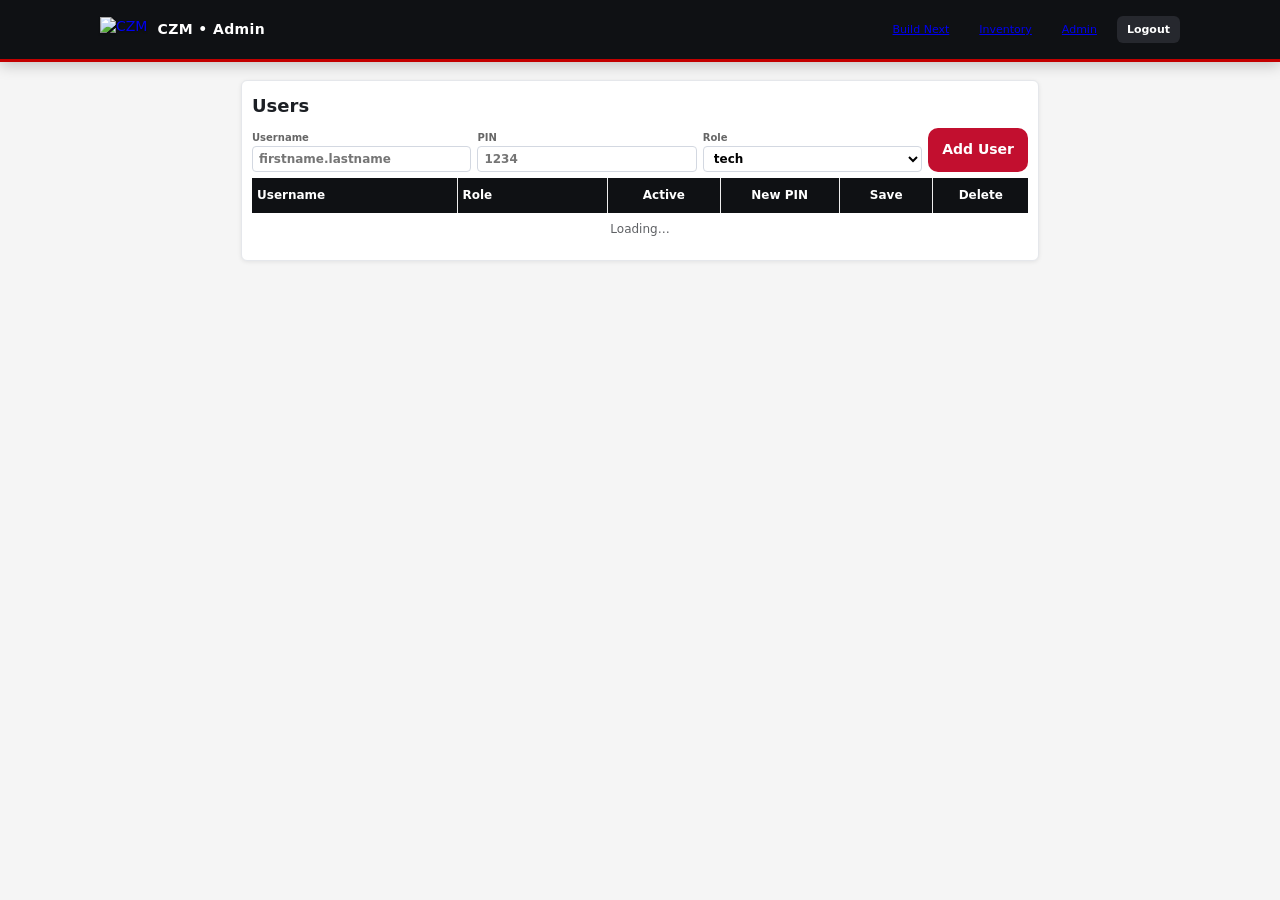
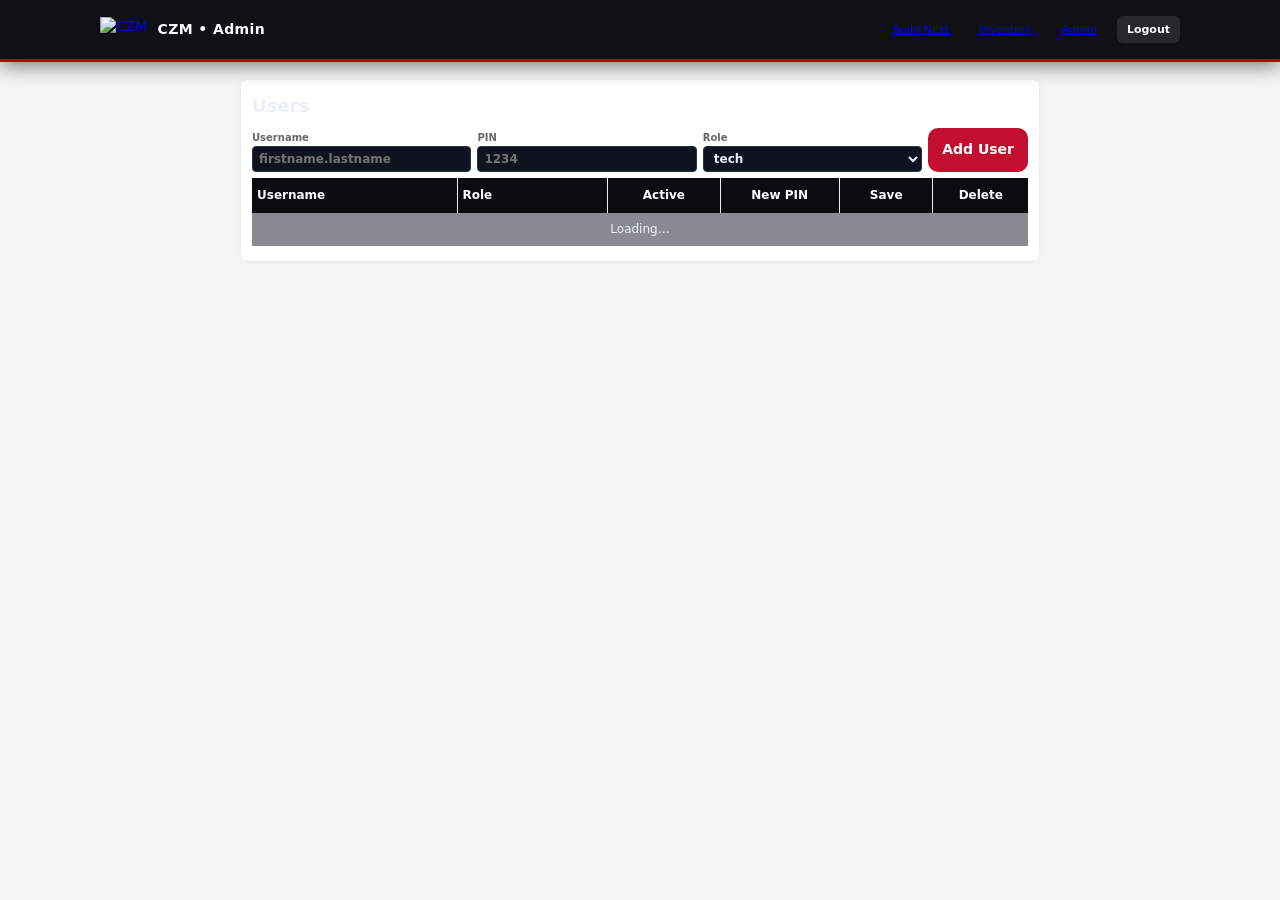

Add files via upload

--- a/wireshop-frontend/style.css
+++ b/wireshop-frontend/style.css
@@ -1,13 +1,18 @@
-/* ===== CZM Wireshop — Compact Pro Theme ===== */
+/* ===== CZM Wireshop — Dark Theme ===== */
 :root{
   --red:#C20F2F;
   --black:#0E0F12;
-  --ink:#1c1f24;
-  --muted:#6b7280;
-  --bg:#f6f7f9;
-  --card:#ffffff;
-  --line:#e5e7eb;
-  --shadow:0 6px 18px rgba(0,0,0,.12);
+  --ink:#e9eefc;
+  --ink-dim:#8a97b0;
+  --muted:#8a97b0;
+  --bg:#0b0d12;
+  --card:#141925ee;
+  --line:#2a3245;
+  --shadow:
+    0 20px 50px rgba(0,0,0,.5),
+    0 0 0 1px rgba(0,0,0,.3),
+    0 0 28px 5px rgba(194,15,47,.12),
+    0 0 50px 10px rgba(91,192,235,.07);
 }
 
 *{box-sizing:border-box}
@@ -16,15 +21,19 @@ body{
   margin:0;
   font: 14px/1.4 ui-sans-serif, -apple-system, Segoe UI, Roboto, Helvetica, Arial;
   color:var(--ink);
-  background:linear-gradient(180deg,#fafafa, #f1f3f6 40%, #eef0f3);
+  background:
+    radial-gradient(ellipse 900px 600px at 75% 20%, rgba(194,15,47,.15), transparent 60%),
+    radial-gradient(ellipse 800px 600px at 15% 85%, rgba(91,192,235,.10), transparent 55%),
+    #0b0d12;
+  min-height:100vh;
 }
 
-/* Subtle background logo (smaller, lighter) */
+/* Background logo watermark */
 body::before{
   content:"";
   position:fixed; inset:0;
-  background:url('czm-logo.png') center/280px no-repeat;
-  opacity:.04; filter:grayscale(100%);
+  background:url('czm-logo.png') center/300px no-repeat;
+  opacity:.04; filter:grayscale(100%) invert(1);
   pointer-events:none;
 }
 
@@ -34,9 +43,10 @@ main,.page{width:min(1080px,92vw); margin:64px auto}
 /* ===== Top bar ===== */
 .brand-bar{
   position:sticky; top:0; z-index:40;
-  background:linear-gradient(0deg, var(--black), #000);
+  backdrop-filter:blur(12px) saturate(110%);
+  background:linear-gradient(180deg,#0d1119f2,#0b0f16e8);
   border-bottom:2px solid var(--red);
-  box-shadow:0 3px 14px rgba(0,0,0,.22);
+  box-shadow:0 4px 20px rgba(0,0,0,.5);
 }
 .brand-inner{
   width:min(1080px,92vw); margin:0 auto;
@@ -55,29 +65,31 @@ main,.page{width:min(1080px,92vw); margin:64px auto}
 /* ===== Cards ===== */
 .card{
   background:var(--card);
-  border:1px solid var(--line);
+  border:1px solid rgba(255,255,255,.08);
   border-radius:12px;
   padding:14px 16px;
   box-shadow:var(--shadow);
   margin:14px auto;
+  backdrop-filter:blur(10px);
 }
-.card h2{margin:.1rem 0 .6rem 0; font-size:18px}
+.card h2{margin:.1rem 0 .6rem 0; font-size:18px; color:var(--ink);}
 
 /* ===== Inputs / Buttons ===== */
-label{font-weight:700; font-size:13px}
+label{font-weight:700; font-size:13px; color:var(--ink);}
 input,select,textarea,button{font:inherit}
 select, input, textarea{
-  width:100%; background:#fff; border:1px solid #d3d8e1; border-radius:10px;
-  padding:9px 10px; outline:none; transition:border .15s, box-shadow .15s;
+  width:100%; background:#0f1320; border:1px solid var(--line); border-radius:10px;
+  padding:9px 10px; outline:none; color:var(--ink);
+  transition:border .15s, box-shadow .15s;
 }
 select:focus, input:focus, textarea:focus{
-  border-color:var(--red); box-shadow:0 0 0 3px rgba(194,15,47,.14);
+  border-color:var(--red); box-shadow:0 0 0 3px rgba(194,15,47,.18);
 }
 button{
   background:var(--red); color:#fff; border:0; border-radius:10px; font-weight:800;
   padding:10px 14px; cursor:pointer;
 }
-button:hover{filter:brightness(1.05)}
+button:hover{filter:brightness(1.08)}
 button:active{transform:translateY(1px)}
 button.danger{background:#b91c1c}
 button.secondary{background:#26282e}
@@ -88,7 +100,7 @@ button.secondary{background:#26282e}
 
 /* Info panel */
 .info{
-  background:#fbfcff; border:1px dashed #d8dde6; border-radius:10px; padding:10px;
+  background:rgba(255,255,255,.04); border:1px dashed rgba(255,255,255,.12); border-radius:10px; padding:10px;
   display:grid; gap:4px; font-size:13px;
 }
 .info p{margin:0} .info span{font-weight:800}
@@ -96,58 +108,60 @@ button.secondary{background:#26282e}
 /* ===== Tables ===== */
 table{width:100%; border-collapse:separate; border-spacing:0; font-size:13px}
 thead th{
-  background:#0f1114; color:#fff; text-align:left; padding:9px 10px; font-weight:800;
+  background:#0a0c10; color:#fff; text-align:left; padding:9px 10px; font-weight:800;
 }
-tbody td{background:#fff; padding:9px 10px; border-top:1px solid var(--line); vertical-align:top}
-tbody tr:hover td{background:#fafafa}
+tbody td{background:rgba(15,20,35,.7); padding:9px 10px; border-top:1px solid var(--line); vertical-align:top; color:var(--ink);}
+tbody tr:hover td{background:rgba(255,255,255,.04)}
 tbody tr:first-child td{border-top:0}
 .sticky-head thead th{position:sticky; top:48px; z-index:5}
 
 /* Active row widgets */
 .notes-box{
   width:100%; min-height:64px; resize:vertical;
-  border:1px solid #d3d8e1; border-radius:10px; padding:8px 10px;
+  border:1px solid var(--line); border-radius:10px; padding:8px 10px;
+  background:#0f1320; color:var(--ink);
 }
 .row-action{
-  width:100%; min-width:140px; padding:7px 8px; border:1px solid #d3d8e1; border-radius:10px; background:#fff; font-weight:700;
+  width:100%; min-width:140px; padding:7px 8px; border:1px solid var(--line);
+  border-radius:10px; background:#0f1320; font-weight:700; color:var(--ink);
 }
-.row-pause{color:#a07900}
-.row-continue{color:#163ea3}
-.row-finish{color:#b31224}
+.row-pause{color:#f59e0b}
+.row-continue{color:#60a5fa}
+.row-finish{color:#f87171}
 
 /* Selection highlight */
-tr.row-selected td{ background:#fff6f7 !important; box-shadow: inset 0 0 0 1px rgba(194,15,47,.15); }
+tr.row-selected td{ background:rgba(194,15,47,.08) !important; box-shadow: inset 0 0 0 1px rgba(194,15,47,.2); }
 
-/* ===== Login (compact) ===== */
+/* ===== Login ===== */
 .login-wrap{ width:min(360px, 92vw); margin:64px auto; }
 .login-card{
-  background:#fff; border:1px solid var(--line); border-radius:14px; padding:16px;
-  box-shadow:var(--shadow);
+  background:var(--card); border:1px solid rgba(255,255,255,.08); border-radius:14px; padding:16px;
+  box-shadow:var(--shadow); backdrop-filter:blur(10px);
 }
 .login-top{display:flex; align-items:center; gap:10px; margin-bottom:8px}
 .login-top img{height:28px}
-.login-title{margin:0; font-size:18px; font-weight:800}
+.login-title{margin:0; font-size:18px; font-weight:800; color:var(--ink);}
 .login-sub{margin:0 0 10px 0; color:var(--muted); font-size:12px}
 #login-form .row{display:grid; gap:6px; margin:8px 0}
-#error-message{color:#b91c1c; min-height:18px; font-size:12px}
+#error-message{color:#f87171; min-height:18px; font-size:12px}
 
-/* TEMP: hide unused nav links without touching markup */
+/* Hide unused nav links */
 .brand-actions a[href$="dashboard.html"],
 .brand-actions a[href$="archive.html"]{
   display:none !important;
 }
 
-/* inventory toolbar fixes */
+/* Toolbar */
 .card .toolbar .badge,
 .card .toolbar button.badge {
-  background: #eee;
-  border: 1px solid #ddd;
-  color: #000;
+  background: rgba(255,255,255,.08);
+  border: 1px solid rgba(255,255,255,.12);
+  color: var(--ink);
   border-radius: 8px;
   padding: 4px 8px;
   font-weight: 700;
 }
-.card .toolbar #status { color: #666; }
+.card .toolbar #status { color: var(--ink-dim); }
 
 .brand-actions{
   display:flex;
@@ -157,9 +171,7 @@ tr.row-selected td{ background:#fff6f7 !important; box-shadow: inset 0 0 0 1px r
   align-items:center;
 }
 
-/* ===== Inventory page button consistency (targets YOUR real classes) ===== */
-
-/* Make inventory "Edit" buttons red/white like the others */
+/* Button consistency */
 .edit-btn{
   background: var(--red) !important;
   color:#fff !important;
@@ -167,27 +179,24 @@ tr.row-selected td{ background:#fff6f7 !important; box-shadow: inset 0 0 0 1px r
   border-radius: 6px !important;
   font-weight: 800 !important;
 }
-.edit-btn:hover{filter:brightness(1.05)}
+.edit-btn:hover{filter:brightness(1.08)}
 .edit-btn:active{transform:translateY(1px)}
 
-/* Make movement log buttons consistent */
 .log-btn{
   background: var(--red) !important;
   color:#fff !important;
   border-color: rgba(0,0,0,.08) !important;
   font-weight: 800 !important;
 }
-.log-btn:hover{filter:brightness(1.05)}
+.log-btn:hover{filter:brightness(1.08)}
 .log-btn:active{transform:translateY(1px)}
 
-/* Keep .log-btn.red working (already red), but ensure it stays white text */
 .log-btn.red{
   background: var(--red) !important;
   color:#fff !important;
   border-color: rgba(0,0,0,.08) !important;
 }
 
-/* Optional: if any toolbar button gets .red, make sure it matches theme */
 .toolbar-btn.red{
   background: var(--red) !important;
   color:#fff !important;
